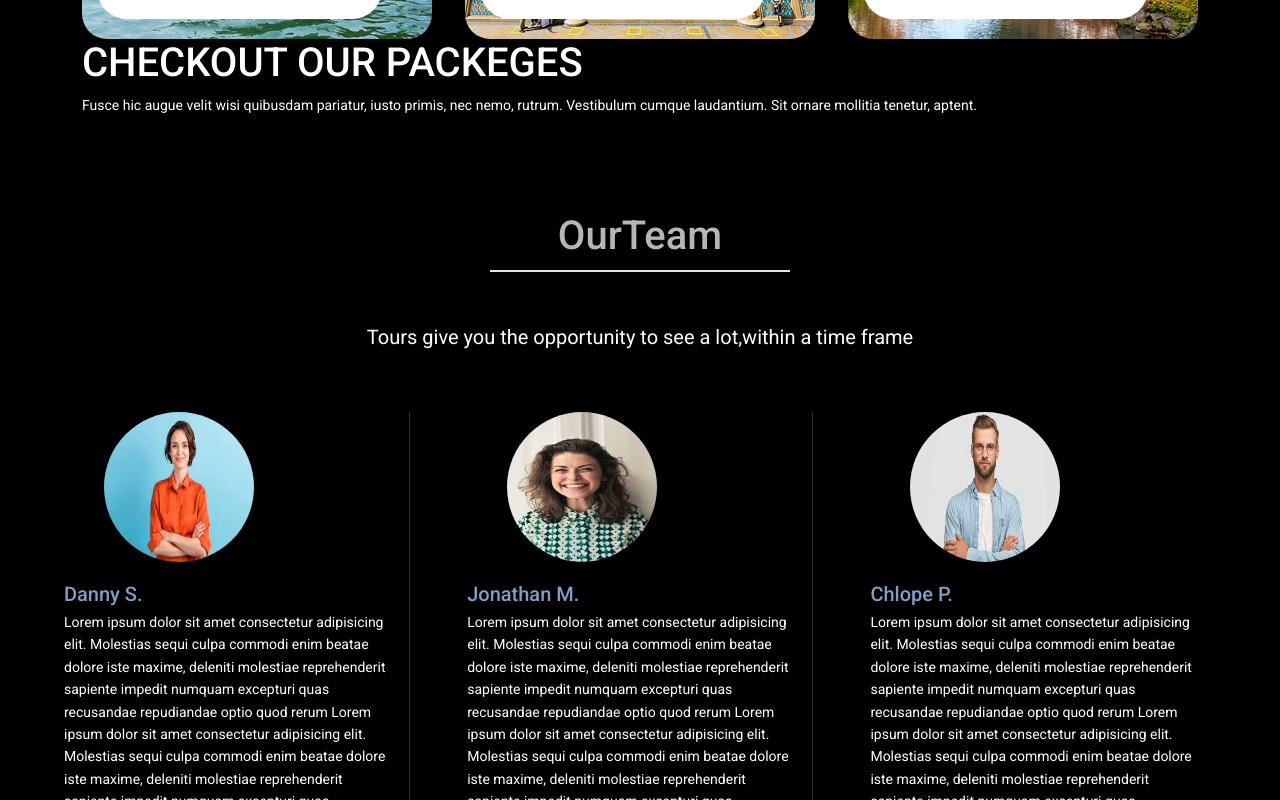
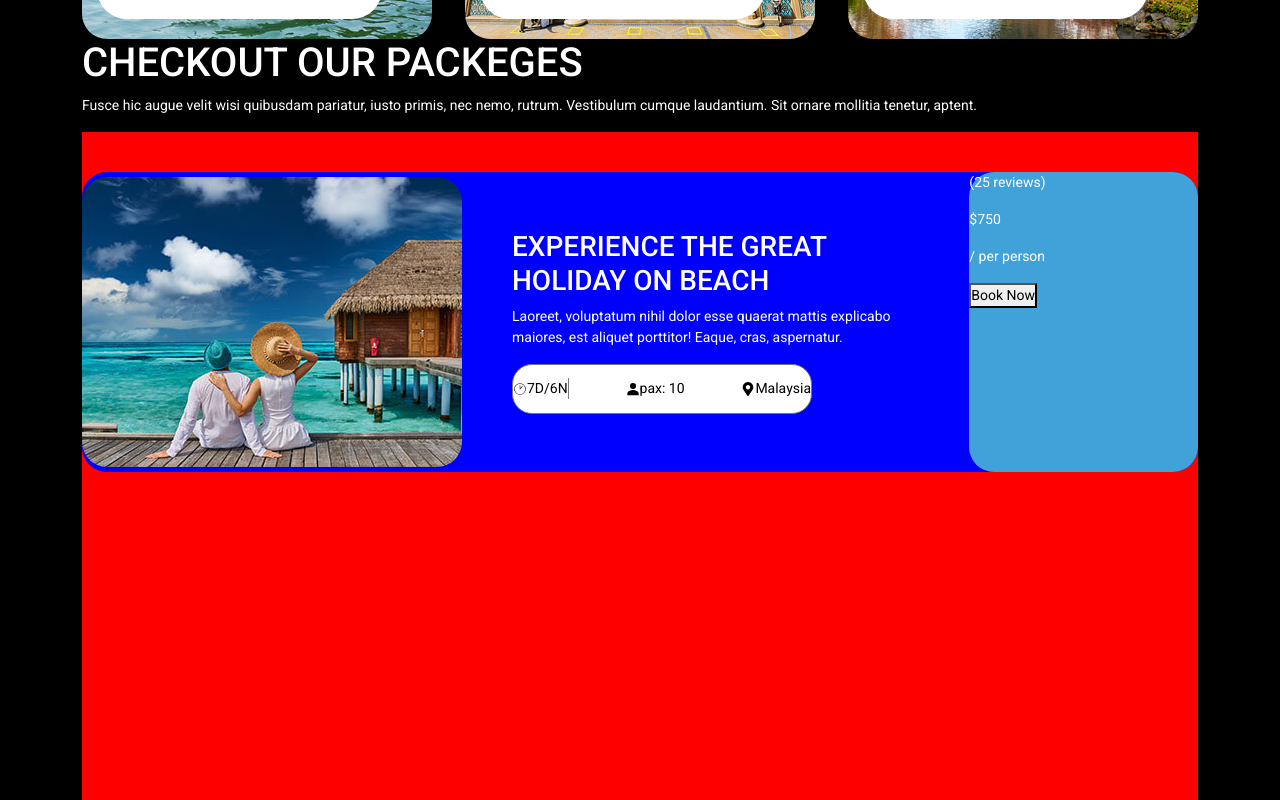
Before and after one commit to hishamrehab/Tours-Website-React-js, a React (Create React App) app: page / in a window 1280 px wide. Shown: the part 5460-6260 px from the top of the page. Built offline with nearby package versions, Linux system fonts and the light colour scheme; the HTML template or start-up script is replaced by a standard one.

Commit message:
POPULAR PACKEGES section

```diff
--- a/package.json
+++ b/package.json
@@ -15,6 +15,7 @@
     "react": "^18.2.0",
     "react-bootstrap": "^2.10.1",
     "react-dom": "^18.2.0",
+    "react-icons": "^5.0.1",
     "react-scripts": "5.0.1",
     "styled-components": "^6.1.8",
     "web-vitals": "^2.1.4"
--- a/public/index.html
+++ b/public/index.html
@@ -9,7 +9,7 @@
 
 
   <!-- font awesome -->
- <link rel="stylesheet" href="https://cdnjs.cloudflare.com/ajax/libs/font-awesome/6.4.2/css/all.min.css"
+  <link rel="stylesheet" href="https://cdnjs.cloudflare.com/ajax/libs/font-awesome/6.4.2/css/all.min.css"
     integrity="sha512-z3gLpd7yknf1YoNbCzqRKc4qyor8gaKU1qmn+CShxbuBusANI9QpRohGBreCFkKxLhei6S9CQXFEbbKuqLg0DA=="
     crossorigin="anonymous" referrerpolicy="no-referrer" />
 
@@ -17,9 +17,9 @@
     integrity="sha512-W/zrbCncQnky/EzL+/AYwTtosvrM+YG/V6piQLSe2HuKS6cmbw89kjYkp3tWFn1dkWV7L1ruvJyKbLz73Vlgfg=="
     crossorigin="anonymous" referrerpolicy="no-referrer" />
 
- <link rel="manifest" href="%PUBLIC_URL%/manifest.json" />
+  <link rel="manifest" href="%PUBLIC_URL%/manifest.json" />
 
-    <link rel="icon" type="image/svg+xml" href="/public/hishamrehab.png" />
+  <link rel="icon" type="image/svg+xml" href="/public/hishamrehab.png" />
 
 
   <link rel="preconnect" href="https://fonts.googleapis.com">
@@ -29,10 +29,12 @@
 
   <link rel="preconnect" href="https://fonts.gstatic.com" crossorigin>
 
-<script src="https://cdn.jsdelivr.net/npm/@popperjs/core@2.9.2/dist/umd/popper.min.js"
-  integrity="sha384-IQsoLXl5PILFhosVNubq5LC7Qb9DXgDA9i+tQ8Zj3iwWAwPtgFTxbJ8NT4GN1R8p" crossorigin="anonymous"></script>
-<script src="https://cdn.jsdelivr.net/npm/bootstrap@5.0.2/dist/js/bootstrap.min.js"
-  integrity="sha384-cVKIPhGWiC2Al4u+LWgxfKTRIcfu0JTxR+EQDz/bgldoEyl4H0zUF0QKbrJ0EcQF" crossorigin="anonymous"></script>
+  <script src="https://cdn.jsdelivr.net/npm/@popperjs/core@2.9.2/dist/umd/popper.min.js"
+    integrity="sha384-IQsoLXl5PILFhosVNubq5LC7Qb9DXgDA9i+tQ8Zj3iwWAwPtgFTxbJ8NT4GN1R8p"
+    crossorigin="anonymous"></script>
+  <script src="https://cdn.jsdelivr.net/npm/bootstrap@5.0.2/dist/js/bootstrap.min.js"
+    integrity="sha384-cVKIPhGWiC2Al4u+LWgxfKTRIcfu0JTxR+EQDz/bgldoEyl4H0zUF0QKbrJ0EcQF"
+    crossorigin="anonymous"></script>
 
   <link href="https://cdn.jsdelivr.net/npm/bootstrap@5.0.2/dist/css/bootstrap.min.css" rel="stylesheet"
     integrity="sha384-EVSTQN3/azprG1Anm3QDgpJLIm9Nao0Yz1ztcQTwFspd3yD65VohhpuuCOmLASjC" crossorigin="anonymous">
@@ -41,7 +43,7 @@
     href="https://fonts.googleapis.com/css2?family=Caveat:wght@400;500;600;700&family=Dancing+Script:wght@400;500;700&family=Montserrat:ital,wght@0,100;0,200;0,300;0,400;1,100;1,200;1,300;1,400&family=Noto+Sans:ital,wght@0,100;0,200;0,300;0,400;0,500;1,100;1,200;1,300;1,400&family=Open+Sans:ital,wght@0,300;0,500;0,600;0,800;1,300;1,400;1,600;1,700;1,800&family=Oswald:wght@200;300;400;500;700&family=Poppins:wght@300&family=Roboto:ital,wght@0,100;0,300;0,400;0,500;0,700;0,900;1,100;1,300;1,400;1,500;1,700;1,900&family=Rubik:ital,wght@0,300;0,400;0,500;0,600;0,700;1,300;1,400;1,500;1,600&family=Tangerine:wght@400;700&display=swap"
     rel="stylesheet">
 
-  <title>LandingPage</title>
+  <title>tours website React Js</title>
 
 </head>
 
--- a/src/components/10-PopularPackeges.jsx/PopularPackeges.jsx
+++ b/src/components/10-PopularPackeges.jsx/PopularPackeges.jsx
@@ -1,5 +1,9 @@
 import React from "react";
 import { Container } from "react-bootstrap";
+import packege from "../../images/packege-1 (1).jpg";
+import { CiClock1 } from "react-icons/ci";
+import { IoPersonSharp } from "react-icons/io5";
+import { FaMapMarkerAlt } from "react-icons/fa";
 
 const PopularPackeges = () => {
   return (
@@ -11,6 +15,102 @@ const PopularPackeges = () => {
           rutrum. Vestibulum cumque laudantium. Sit ornare mollitia tenetur,
           aptent.
         </p>
+        <div
+          style={{
+            display: "flex",
+            flexDirection: "column",
+            gap: "50px",
+            backgroundColor: "red",
+            height: "1000px",
+          }}
+        >
+          <div
+            style={{
+              backgroundColor: "blue",
+              height: "300px",
+              marginTop: "40px",
+              borderRadius: "25px",
+            }}
+          >
+            <div
+              style={{
+                display: "flex",
+                alignItems: "center",
+                flexDirection: "row",
+                justifyContent: "space-between",
+                gap: "50px",
+              }}
+            >
+              <div>
+                <img
+                  src={packege}
+                  alt="package"
+                  style={{
+                    borderRadius: "25px",
+                  }}
+                />
+              </div>
+
+              <div>
+                <h3>EXPERIENCE THE GREAT HOLIDAY ON BEACH</h3>
+                <p>
+                  Laoreet, voluptatum nihil dolor esse quaerat mattis explicabo
+                  maiores, est aliquet porttitor! Eaque, cras, aspernatur.
+                </p>
+                <div
+                  style={{
+                    width: "300px",
+                    height: "50px",
+                    display: "flex",
+                    justifyContent: "space-between",
+                    border: "1px solid #777",
+                    alignItems: "center",
+                    borderRadius: "20px",
+                    backgroundColor: "#FFF",
+                    color: "#000",
+                  }}
+                >
+                  <div
+                    style={{
+                      borderRight: "1px solid #777",
+                    }}
+                  >
+                    <span>
+                      <CiClock1 />
+                    </span>
+                    <span>7D/6N</span>
+                  </div>
+                  <div>
+                    <span>
+                      <IoPersonSharp />
+                    </span>
+                    <span>pax: 10</span>
+                  </div>
+                  <div>
+                    <span>
+                      <FaMapMarkerAlt />
+                    </span>
+                    <span>Malaysia</span>
+                  </div>
+                </div>
+              </div>
+
+              <div
+                style={{
+                  backgroundColor: "#40A2D8",
+                  width: "400px",
+                  height: "300px",
+                  borderRadius: "25px",
+                }}
+              >
+                <p>(25 reviews)</p>
+                <p>$750</p>
+                <p>/ per person</p>
+                <button>Book Now</button>
+              </div>
+            </div>
+          </div>
+        </div>
       </Container>
     </div>
   );
```
Also changed, not shown: src/images/packege-1 (1).jpg (added), 1 other file (tests, documents, lock files or other folders).
